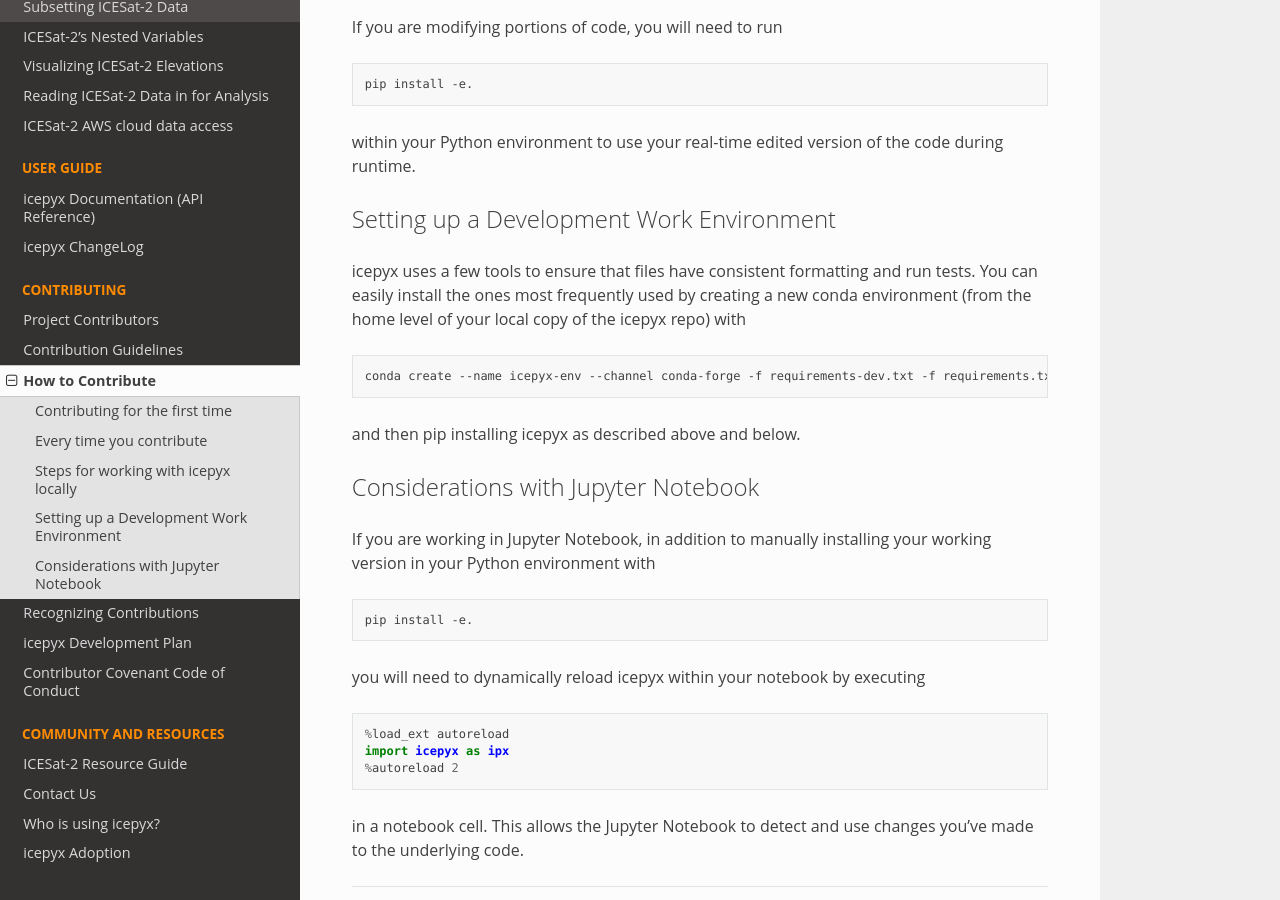
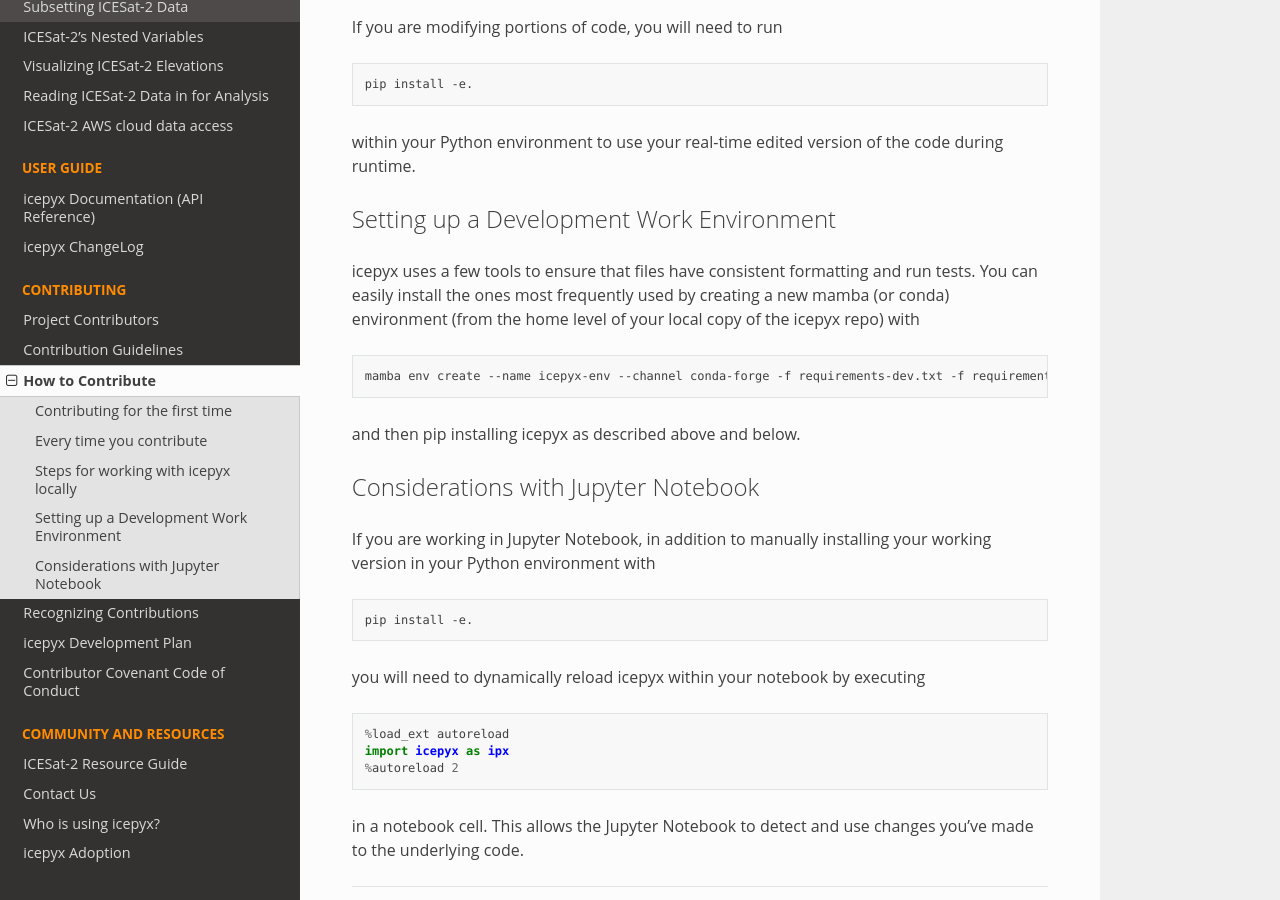
Before and after one commit to icesat2py/icepyx, a Sphinx documentation site: the page built from doc/source/contributing/how_to_contribute.rst, in a window 1280 px wide and 900 px high, scrolled down 1672 px. Built offline with Sphinx 7.4.7 and the Read the Docs theme 2.0.0, drawn with Linux system fonts in a browser that asks for light colours; the version number could not be read and is left out.

Commit message:
fix additional conda ex

```diff
--- a/doc/source/contributing/how_to_contribute.rst
+++ b/doc/source/contributing/how_to_contribute.rst
@@ -87,11 +87,12 @@
 -----------------------------------------
 
 icepyx uses a few tools to ensure that files have consistent formatting and run tests.
-You can easily install the ones most frequently used by creating a new conda environment (from the home level of your local copy of the icepyx repo) with
+You can easily install the ones most frequently used by creating a new mamba (or conda)
+environment (from the home level of your local copy of the icepyx repo) with
 
 .. code-block:: shell
 
-    conda create --name icepyx-env --channel conda-forge -f requirements-dev.txt -f requirements.txt
+    mamba env create --name icepyx-env --channel conda-forge -f requirements-dev.txt -f requirements.txt
 
 and then pip installing icepyx as described above and below.
 
```
